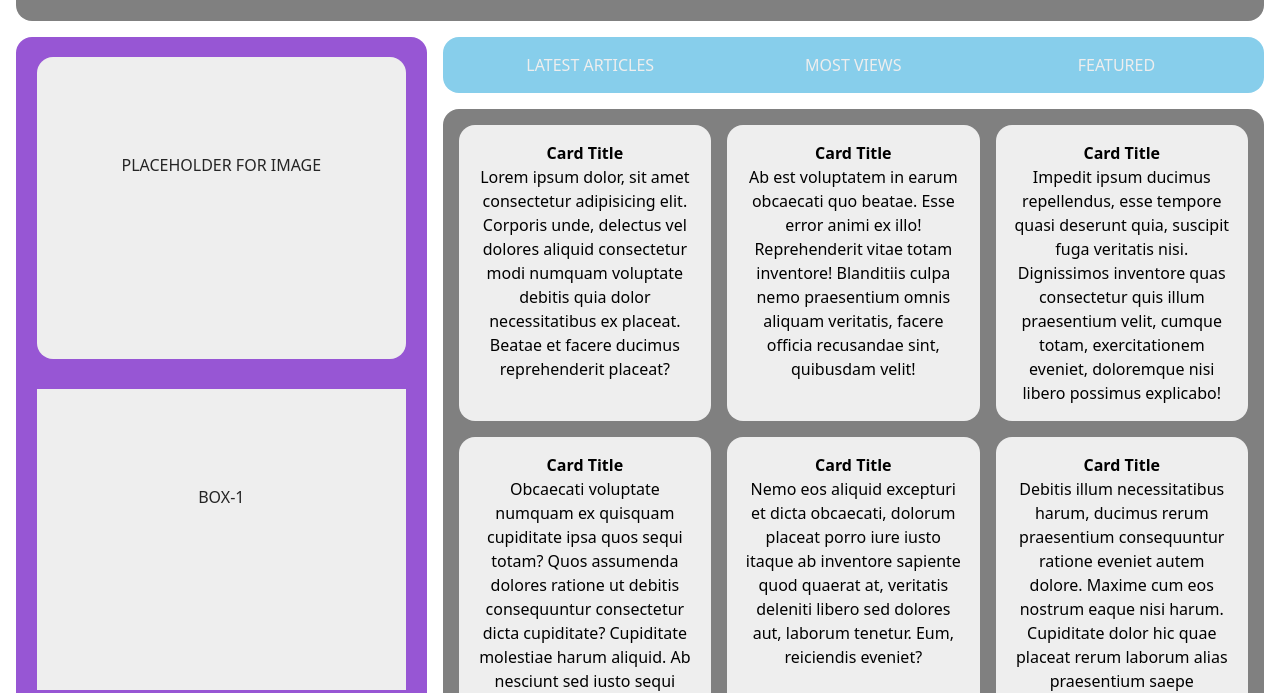
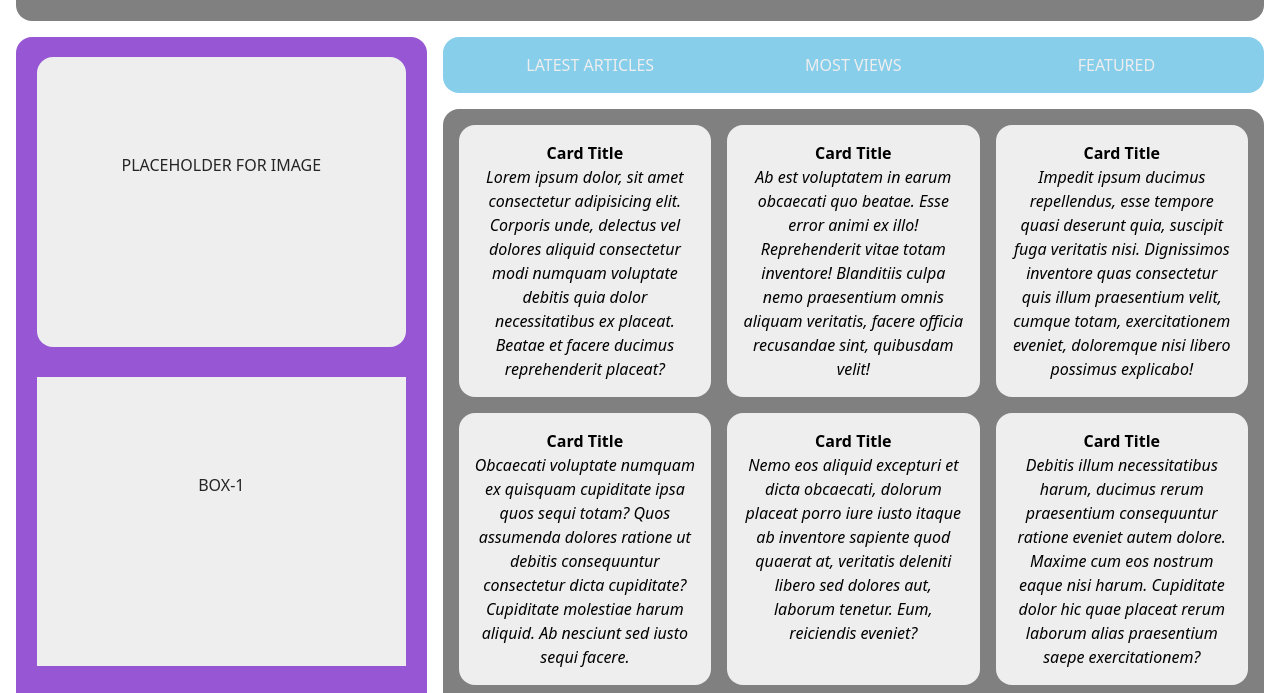
Before and after one commit to rjsudhin/holly-grail-mockup-grid-layout, a plain HTML site: page index.html in a window 1280 px wide. Shown: the part 77-770 px from the top of the page. Drawn offline with Linux system fonts and the light colour scheme.

Commit message:
changed italic style to .cards para contents

```diff
--- a/css/styles.css
+++ b/css/styles.css
@@ -120,6 +120,10 @@ body {
 .cards p:first-child {
   font-weight: bold;
 }
+
+.cards p:last-child {
+  font-style: italic;
+}
 /*article-section*/
 
 /* footer-section */
```
